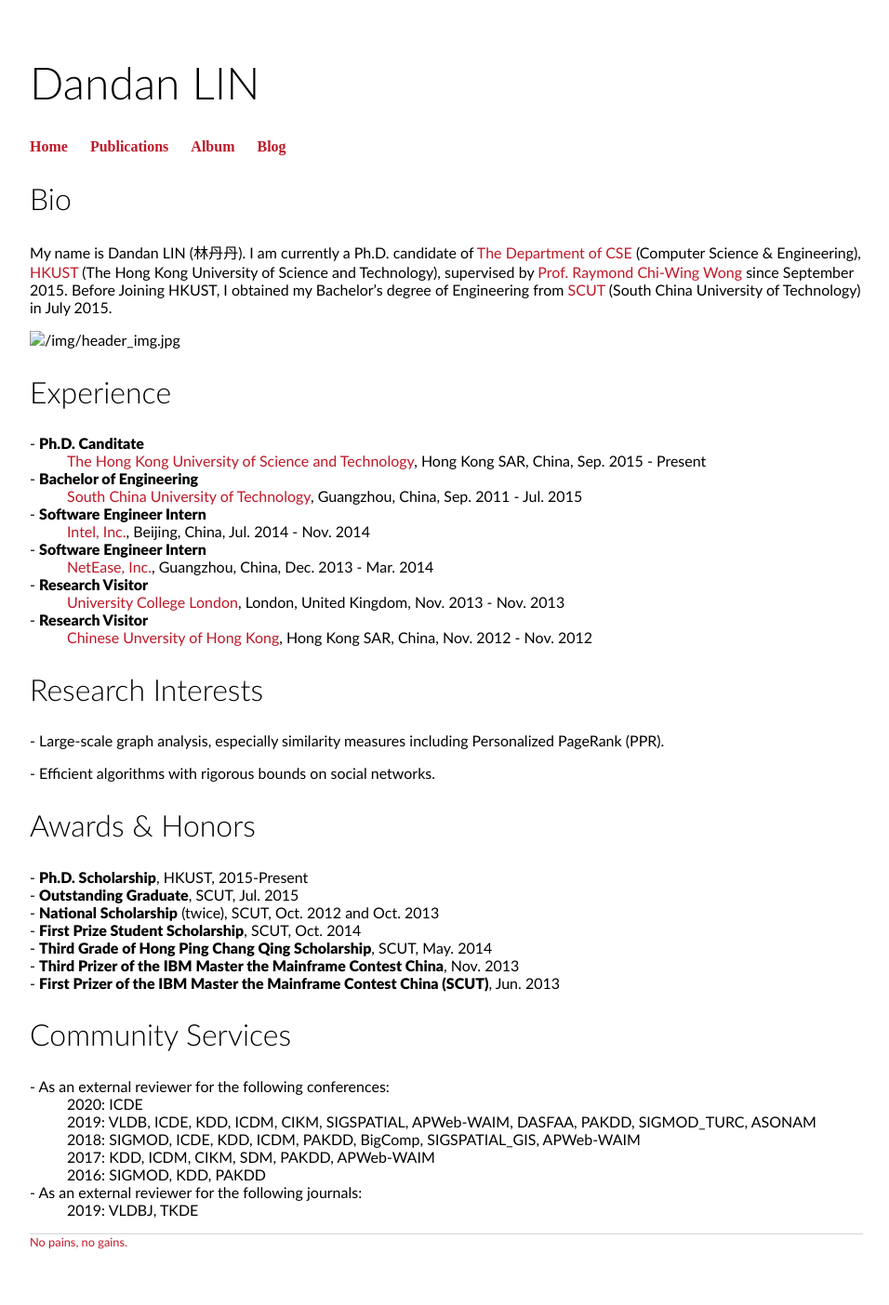
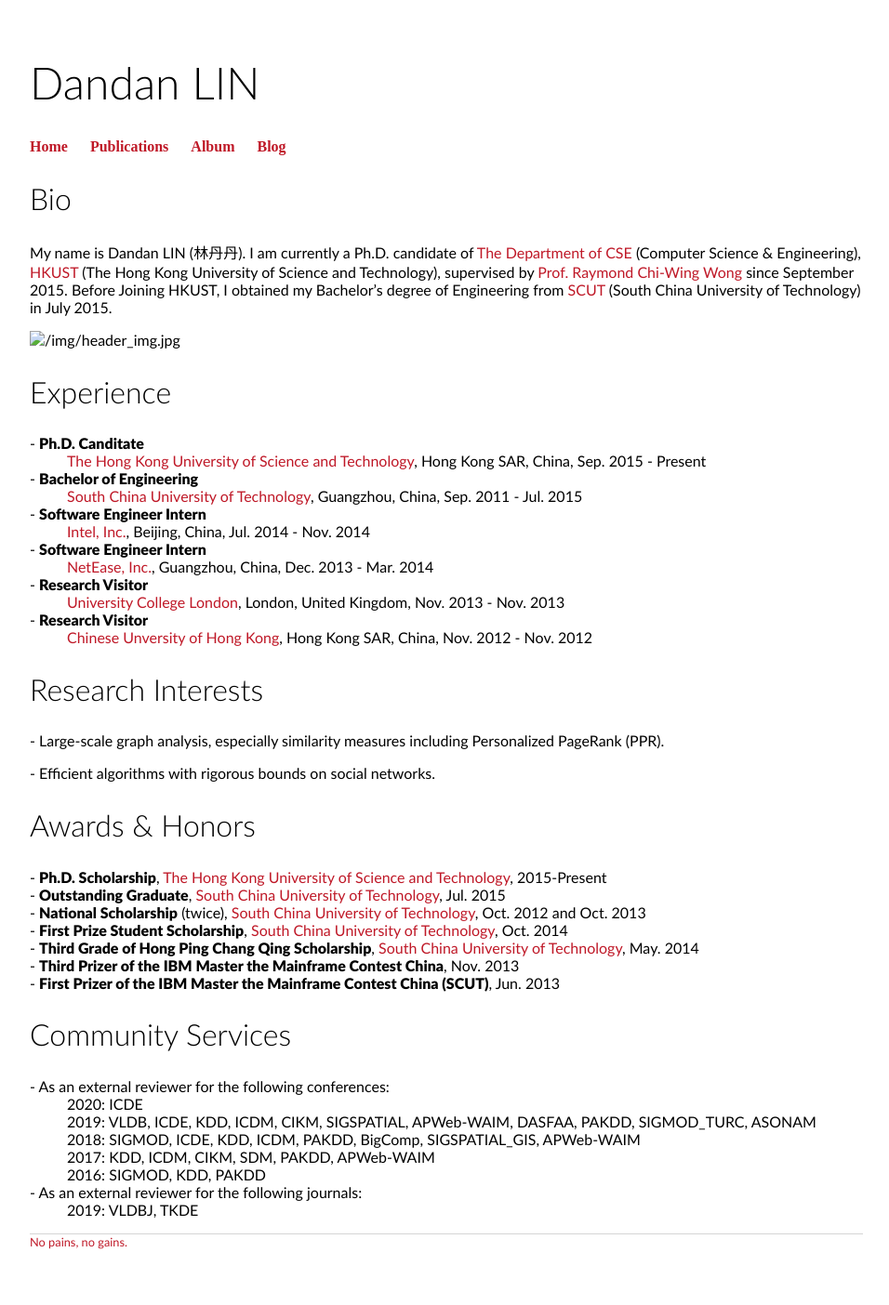
Before and after one commit to 2danlin/2danlin.github.io, a Jekyll site: the page built from index.html, in a window 1280 px wide. Shown: the whole page at 93% size, without its empty margins (160-1116 px from the left). Built offline with Jekyll 4.4.1, drawn with Linux system fonts in a browser that asks for light colours.

Commit message:
Update index.html

```diff
--- a/index.html
+++ b/index.html
@@ -42,11 +42,11 @@ title: Dandan's Homepage
 <div class="blurb">
 	<h2>Awards & Honors</h2>
 	<dl>
-		<dt>- <strong>Ph.D. Scholarship</strong>, HKUST, 2015-Present</dt>
-		<dt>- <strong>Outstanding Graduate</strong>, SCUT, Jul. 2015</dt>
-		<dt>- <strong>National Scholarship</strong> (twice), SCUT, Oct. 2012 and Oct. 2013</dt>
-		<dt>- <strong>First Prize Student Scholarship</strong>, SCUT, Oct. 2014 </dt>
-		<dt>- <strong>Third Grade of Hong Ping Chang Qing Scholarship</strong>, SCUT, May. 2014</dt>
+		<dt>- <strong>Ph.D. Scholarship</strong>, <a>The Hong Kong University of Science and Technology</a>, 2015-Present</dt>
+		<dt>- <strong>Outstanding Graduate</strong>, <a>South China University of Technology</a>, Jul. 2015</dt>
+		<dt>- <strong>National Scholarship</strong> (twice), <a>South China University of Technology</a>, Oct. 2012 and Oct. 2013</dt>
+		<dt>- <strong>First Prize Student Scholarship</strong>, <a>South China University of Technology</a>, Oct. 2014 </dt>
+		<dt>- <strong>Third Grade of Hong Ping Chang Qing Scholarship</strong>, <a>South China University of Technology</a>, May. 2014</dt>
 		<dt>- <strong>Third Prizer of the IBM Master the Mainframe Contest China</strong>, Nov. 2013 </dt>
 		<dt>- <strong>First Prizer of the IBM Master the Mainframe Contest China (SCUT)</strong>, Jun. 2013 </dt>
 	</dl>
```
